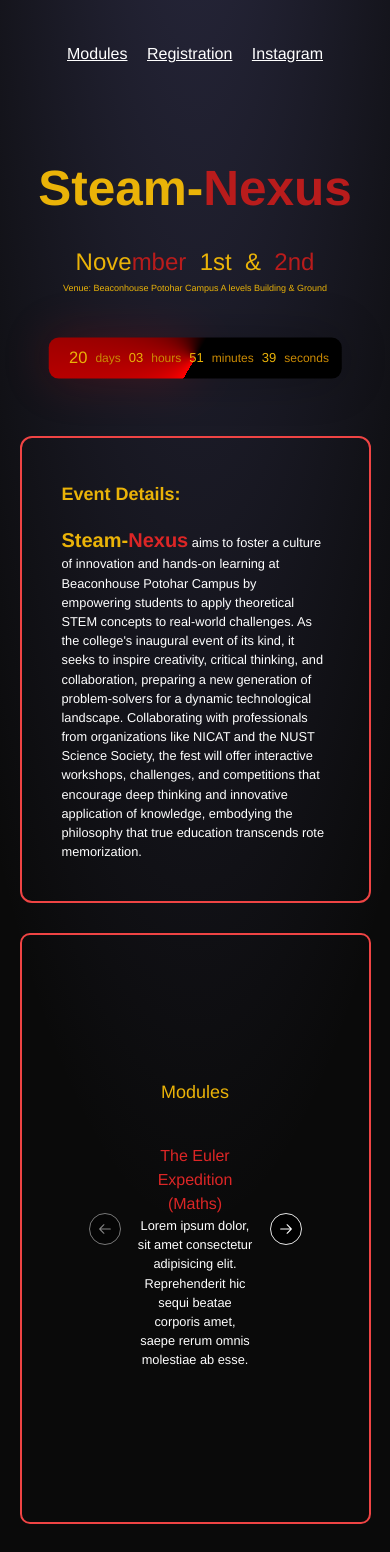
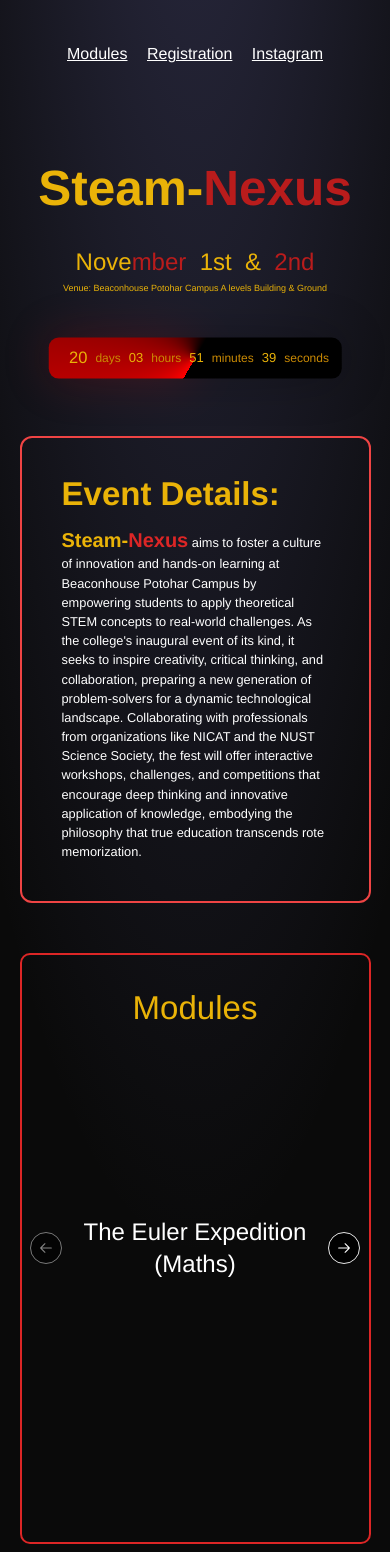
Before and after one commit to sKzAy/steam-nexus, a Next.js app: page / in a window 390 px wide. Shown: the top 1552 px of the page. Built offline with nearby package versions, Linux system fonts and the light colour scheme.

Commit message:
carousal PLEASE

```diff
--- a/app/globals.css
+++ b/app/globals.css
@@ -131,19 +131,38 @@ font-size:large;
     left: 0;
     width: 100%;
 }
-.car-div{
+.item{
+  /* border: 2px solid yellow; */
+  width: 10vw;
+  height: 20vh;
+}
+
+.carousel{
+  color: white;
+  width: 40vw;
   height: 70vh;
-  width: 40vw;
-  color: white;
   border-radius: 10px;
-  font-size: medium;
 }
-.car-cont{
-  margin-top: 30px;
-  margin-bottom: 30px;
+.carouselbox{
+
   display: flex;
   justify-content: center;
   align-items: center;
+
+}
+.carousel div h2{
+  font-size: 3cap;
+}
+.mod-div h2{
+  font-size:3cap;
+}
+.details-div h2{
+  font-size: 3cap;
+}
+.cap3{
+  font-size: 3cap;
+  position: relative;
+  top: 100px;
 }
 
 @keyframes spin{
@@ -226,10 +245,22 @@ font-size:large;
 .size-mid{
   font-size: medium;
 }
-.car-div{
-  width: 90vw;
+.item{
+  width: 30vw;
 }
 
+.carousel{
+  color: white;
+  width: 90vw;
+  height: 70vh;
+}
+.car{
+  width: 60vw;
+}
+.cap3{
+  position: relative;
+  top: 80px;
+}
 
 
 }
--- a/components/main.js
+++ b/components/main.js
@@ -24,10 +24,7 @@ const MainContent = () => {
     <div data-aos="fade-up" className="about-event flex1   ">
     <div className="details-div text-white border-2 border-red-500 rounded-xl p-10"><h2 className='font-extrabold text-2xl text-yellow-500 pb-4 size-large'>Event Details:</h2><p className='size-small'><b className='font-extrabold text-xl text-yellow-500'>Steam-</b><b className='font-extrabold text-xl text-red-600'>Nexus</b> aims to foster a culture of innovation and hands-on learning at Beaconhouse Potohar Campus by empowering students to apply theoretical STEM concepts to real-world challenges. As the college&apos;s inaugural event of its kind, it seeks to inspire creativity, critical thinking, and collaboration, preparing a new generation of problem-solvers for a dynamic technological landscape. Collaborating with professionals from organizations like NICAT and the NUST Science Society, the fest will offer interactive workshops, challenges, and competitions that encourage deep thinking and innovative application of knowledge, embodying the philosophy that true education transcends rote memorization.</p></div></div>
     <div id='modules' className='h-0 w-0'></div>
-    <div className="abbu">
     <Modules/>
-    </div>
-
     <Registration/>
     </>
   )
--- a/components/modules.js
+++ b/components/modules.js
@@ -16,63 +16,32 @@ const Modules = () => {
 
 
   return (<>
-  <div className="abbu">
-  <div  data-aos="zoom-in" className="car-cont">
-    <div className='car-div border-2 border-red-500 flex1 w-[80vw]' >
-    <Carousel className="py-32 car w-[30vw]" >
-      <div className='flex1 mb-5'>
-      <p className='size-large text-3xl text-yellow-500'>Modules</p>
-      </div>
-  <CarouselContent className="car-content">
-    <CarouselItem className="car-item flex1 h-[30vh] ">
-    <div className='car-item-div flex1 flex-col'><p className='text-red-600 size-medium text-center'>The Euler Expedition (Maths)</p>
-      <p className='text-center size-small'>Lorem ipsum dolor, sit amet consectetur adipisicing elit. Reprehenderit hic sequi beatae corporis amet, saepe rerum omnis molestiae ab esse.</p>
+  <div className=' bigboy text-yellow-500 mb-14'>
+    <div className='flex1'>
+    <h2 className='cap3'>Modules</h2>
     </div>
-       </CarouselItem>
-    <CarouselItem className="flex1  h-[30vh]">
-    <div className='flex1 flex-col'><p className='text-red-600 size-medium text-center'>The Sherlock Solution (Law & Crime)</p>
-      <p className='text-center size-small'>Lorem ipsum dolor, sit amet consectetur adipisicing elit. Reprehenderit hic sequi beatae corporis amet, saepe rerum omnis molestiae ab esse.</p>
-    </div>
-       </CarouselItem>
-    <CarouselItem className="flex1 h-[30vh]">
-    <div className='flex1 flex-col'><p className='text-red-600 size-medium text-center'> The Hawking Hypothesis (Physics)</p>
-      <p className='text-center size-small'>Lorem ipsum dolor, sit amet consectetur adipisicing elit. Reprehenderit hic sequi beatae corporis amet, saepe rerum omnis molestiae ab esse.</p>
-    </div>
-       </CarouselItem>
-    <CarouselItem className="flex1 h-[30vh]">
-    <div className='flex1 flex-col'><p className='text-red-600 size-medium text-center'> The Gates Gateway (Computer Science)</p>
-      <p className='text-center size-small'>Lorem ipsum dolor, sit amet consectetur adipisicing elit. Reprehenderit hic sequi beatae corporis amet, saepe rerum omnis molestiae ab esse.</p>
-    </div>
-       </CarouselItem>
-    <CarouselItem className="flex1 h-[30vh]">
-    <div className='flex1 flex-col'><p className='text-red-600 size-medium text-center'> The Edison Edit (Media)</p>
-      <p className='text-center size-small'>Lorem ipsum dolor, sit amet consectetur adipisicing elit. Reprehenderit hic sequi beatae corporis amet, saepe rerum omnis molestiae ab esse.</p>
-    </div>
-       </CarouselItem>
-    <CarouselItem className="flex1 h-[30vh]">
-    <div className='flex1 flex-col'><p className='text-red-600 size-medium text-center'> The Picasso Puzzle (Art)</p>
-      <p className='text-center size-small'>Lorem ipsum dolor, sit amet consectetur adipisicing elit. Reprehenderit hic sequi beatae corporis amet, saepe rerum omnis molestiae ab esse.</p>
-    </div>
-       </CarouselItem>
-    <CarouselItem className="flex1 h-[30vh]">
-    <div className='flex1 flex-col'><p className='text-red-600 size-medium text-center'>The da Vinci Dare (Surprise Module)</p>
-      <p className='text-center size-small'>Lorem ipsum dolor, sit amet consectetur adipisicing elit. Reprehenderit hic sequi beatae corporis amet, saepe rerum omnis molestiae ab esse.</p>
-    </div>
-       </CarouselItem>
-    <CarouselItem className="flex1 h-[30vh]">
-    <div className='flex1 flex-col'><p className='text-red-600 size-medium text-center'> The Musk Marketplace (Business)</p>
-      <p className='text-center'>Lorem ipsum dolor, sit amet consectetur adipisicing elit. Reprehenderit hic sequi beatae corporis amet, saepe rerum omnis molestiae ab esse.</p>
-    </div>
-       </CarouselItem>
 
-
+  <div className="carouselbox">
+  <div className="carousel flex1 border-2 border-red-600">
+  <Carousel className=" car  w-[30vw]">
+  <CarouselContent>
+    <CarouselItem className='item flex1 text-2xl text-center'> The Euler Expedition (Maths)</CarouselItem>
+    <CarouselItem className="item flex1 text-2xl text-center"> The Musk Marketplace (Business)</CarouselItem>
+    <CarouselItem className="item flex1 text-2xl text-center"> The Sherlock Solution (Law & Crime)</CarouselItem>
+    <CarouselItem className="item flex1 text-2xl text-center"> The Hawking Hypothesis (Physics)</CarouselItem>
+    <CarouselItem className="item flex1 text-2xl text-center">The Gates Gateway (Computer Science) </CarouselItem>
+    <CarouselItem className="item flex1 text-2xl text-center">  The Edison Edit (Media)</CarouselItem>
+    <CarouselItem className="item flex1 text-2xl text-center"> The Picasso Puzzle (Art) </CarouselItem>
+    <CarouselItem className="item flex1 text-2xl text-center"> The da Vinci Dare (Surprise Module)</CarouselItem>
   </CarouselContent>
   <CarouselPrevious className="bg-black" />
-  <CarouselNext className="bg-black" />
- </Carousel>
+  <CarouselNext className='bg-black' />
+</Carousel>
 </div>
 </div>
 </div>
+
+
 </>
   )
 }
```
